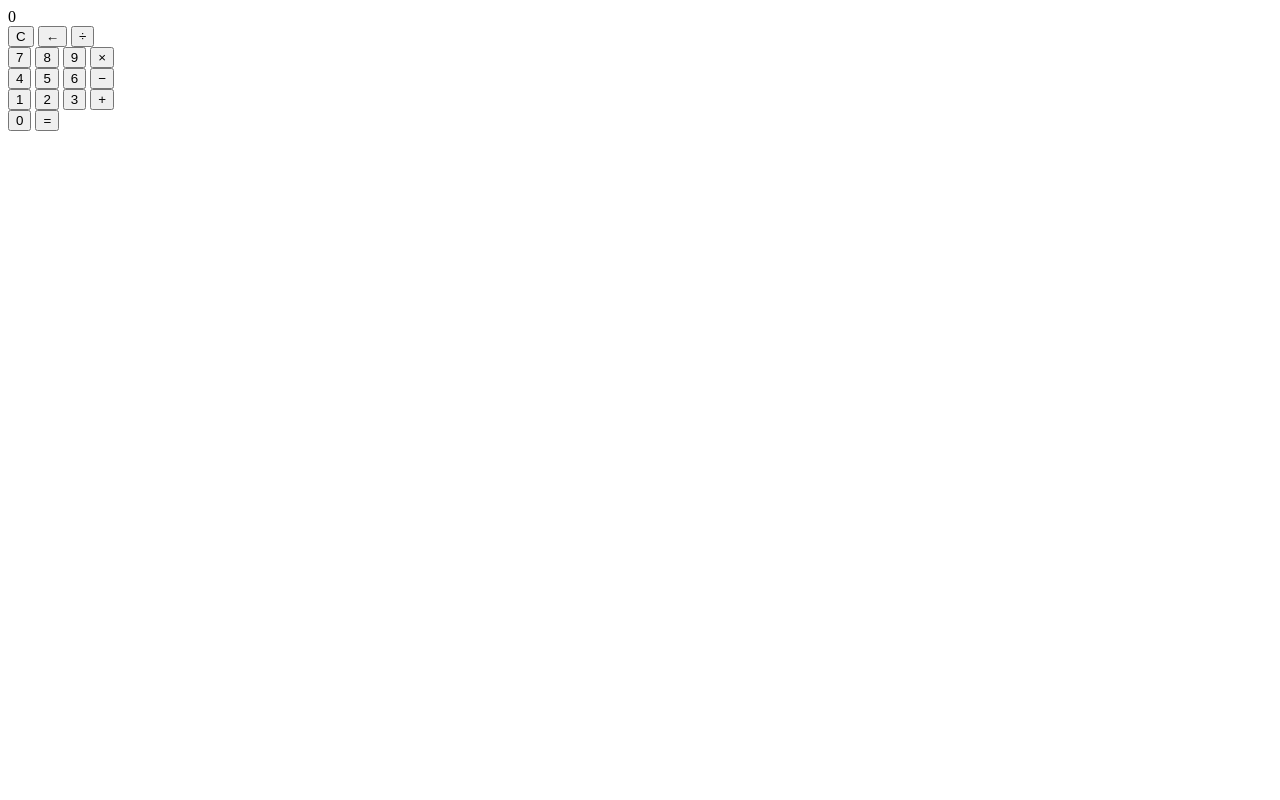
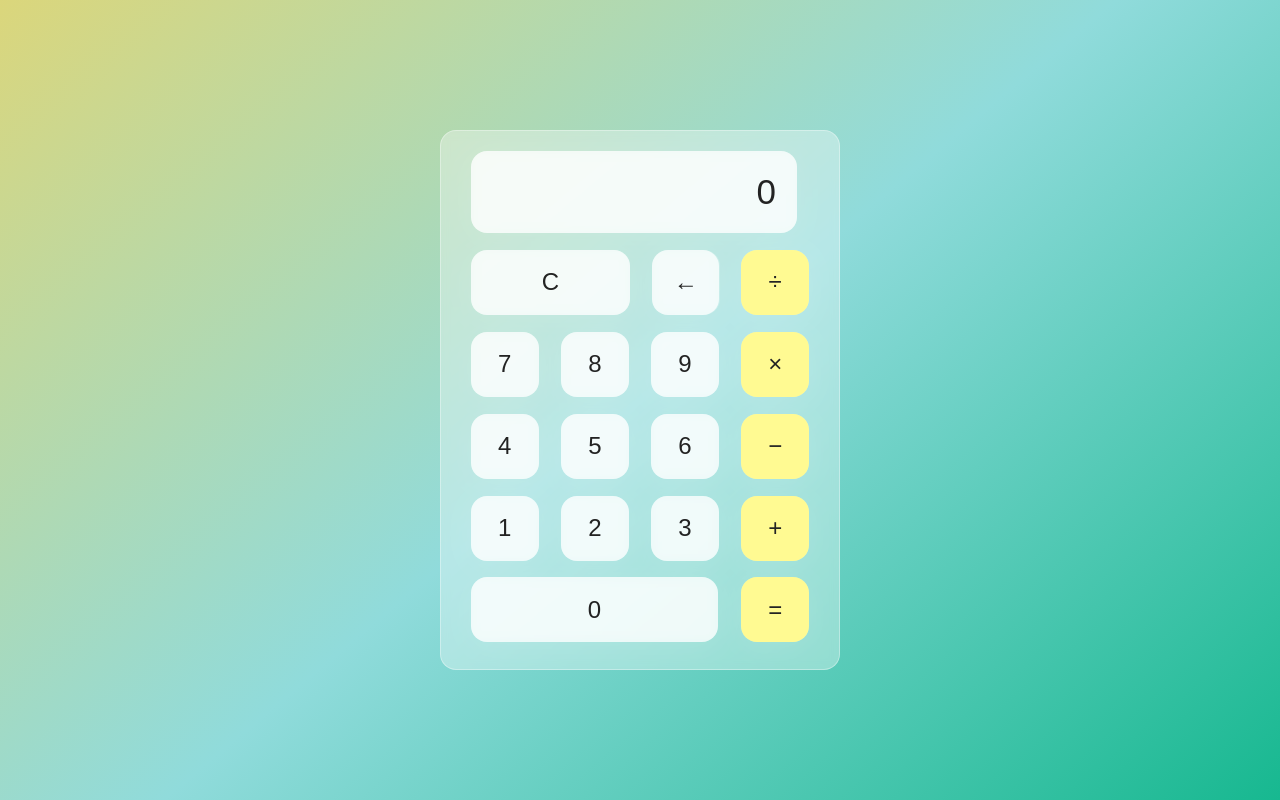
Before and after one commit to letidesu/calculadora-em-html, a plain HTML site: page index.html in a window 1280 px wide. Drawn offline with Linux system fonts and the light colour scheme.

Commit message:
css adicionado + correção de bugs
correção no html dos botões, estilo css pronto

```diff
--- a/index.html
+++ b/index.html
@@ -14,7 +14,7 @@
         </section>
         <section class="calc-buttons">
             <div class="calc-button-row">
-                <button class="calc-button-double">
+                <button class="calc-button double">
                     C
                 </button>
                 <button class="calc-button">
@@ -69,7 +69,7 @@
             </div>
 
             <div class=" calc-button-row">
-                <button class="calc-button-triple">
+                <button class="calc-button triple">
                     0
                 </button>
                 <button class="calc-button">
--- a/style.css
+++ b/style.css
@@ -0,0 +1,106 @@
+html {
+    box-sizing: border-box;
+    height: 100%
+}
+
+*,
+*::before,
+*::after{
+    box-sizing: inherit;
+    margin: 0;
+    padding: 0;
+}
+
+body {
+    align-items: center;
+    background: linear-gradient(320deg, #17b890, #90dbdb, #DBD67B);
+    display: flex;
+    font-family: 'Dosis', sans-serif;
+    font-display: swap;
+    height: inherit;
+    justify-content: center;
+}
+
+.wrapper{
+    backdrop-filter: blur(5.5px);
+    -webkit-backdrop-filter: blur(5.5px);
+    background: rgba(255, 255, 255, 0.75);
+    border: 1px solid rgba(255, 255, 255, 0.01);
+    border-radius: 16px;
+    box-shadow: 0 4px 30px rgba(255, 255, 255, 0.01);
+    color: #232323;
+    backdrop-filter: blur(4px);
+    -webkit-backdrop-filter: blur(4px);
+    background: rgba(255, 255, 255, 0.35);
+    border: 1px solid rgba(255, 255, 255, 0.35);
+    flex-basis: 400px;
+    height: 540px;
+    padding: 20px 30px;
+}
+
+.screen{
+    backdrop-filter: blur(5.5px);
+    -webkit-backdrop-filter: blur(5.5px);
+    background: rgba(255, 255, 255, 0.75);
+    border: 1px solid rgba(255, 255, 255, 0.01);
+    border-radius: 16px;
+    box-shadow: 0 4px 30px rgba(255, 255, 255, 0.1);
+    color: #232323;
+    font-size: 35px;
+    overflow: auto;
+    padding: 20px;
+    text-align: right;
+    width: 326px;
+}
+
+.calc-button-row{
+    display: flex;
+    justify-content: space-between;
+    margin: 5% 0;
+}
+
+.calc-button{
+    backdrop-filter: blur(5.5px);
+    -webkit-backdrop-filter: blur(5.5px);
+    background: rgba(255, 255, 255, 0.75);
+    border: 1px solid rgba(255, 255, 255, 0.01);
+    border-radius: 16px;
+    box-shadow: 0 4px 30px rgba(255, 255, 255, 0.1);
+    color: #232323;
+    flex-basis: 20%;
+    font-family: inherit;
+    font-size: 24px;
+    height: 65px;
+}
+
+.calc-button:last-child{
+    backdrop-filter: blur(5.5px);
+    -webkit-backdrop-filter: blur(5.5px);
+    background: rgba(255, 255, 255, 0.75);
+    border: 1px solid rgba(255, 255, 255, 0.01);
+    border-radius: 16px;
+    box-shadow: 0 4px 30px rgba(255, 255, 255, 0.1);
+    color: #232323;
+    background: #fffa92;
+}
+
+.calc-button:last-child:hover{
+    background-color: inherit;
+    color: inherit;
+}
+
+.calc-button:hover{
+    background-color: inherit;
+}
+
+.calc-button:active{
+    background-color: #17b890;
+}
+
+.double{
+    flex-basis: 47%;
+}
+
+.triple{
+    flex-basis: 73%;
+}
```
